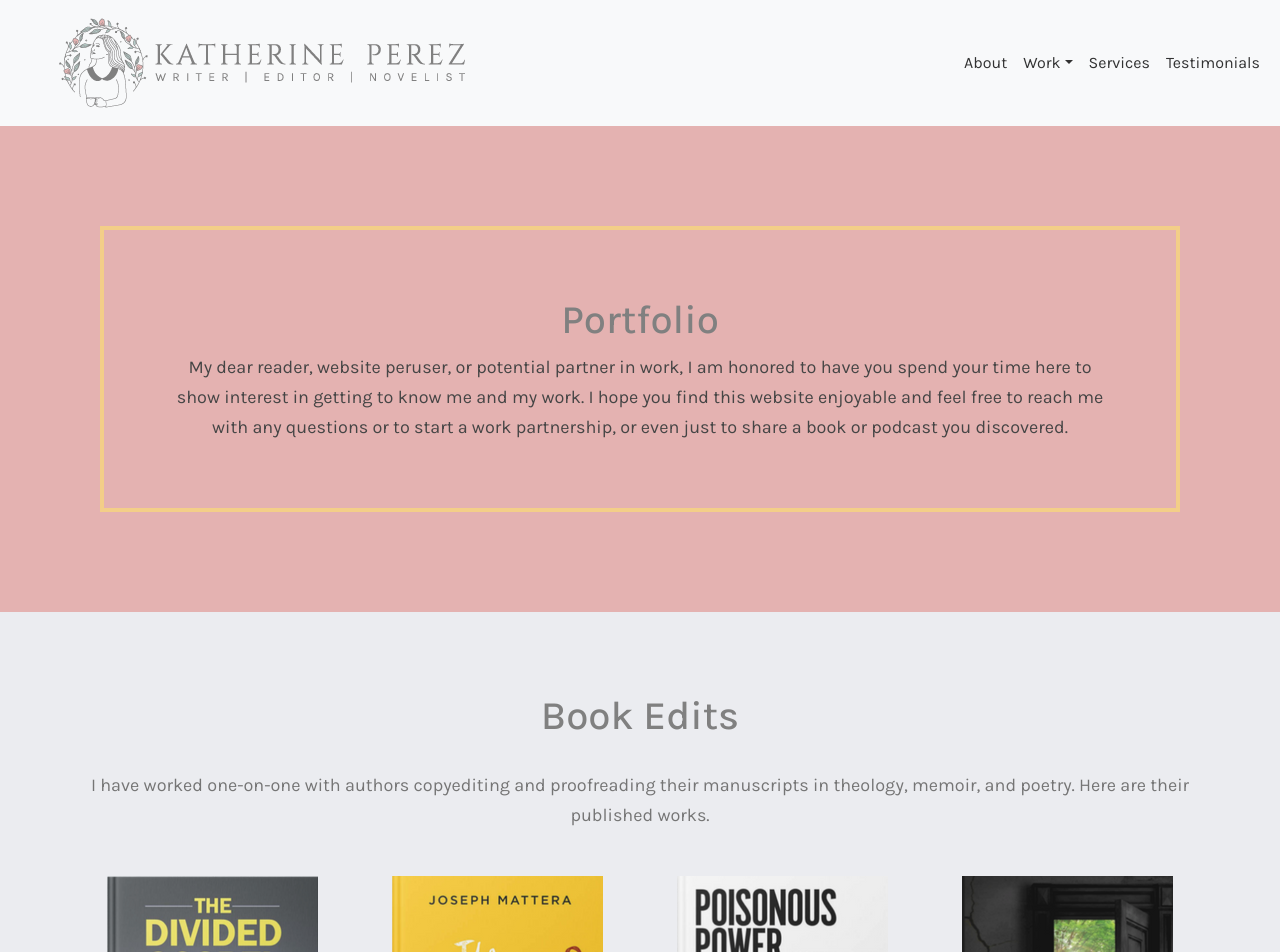
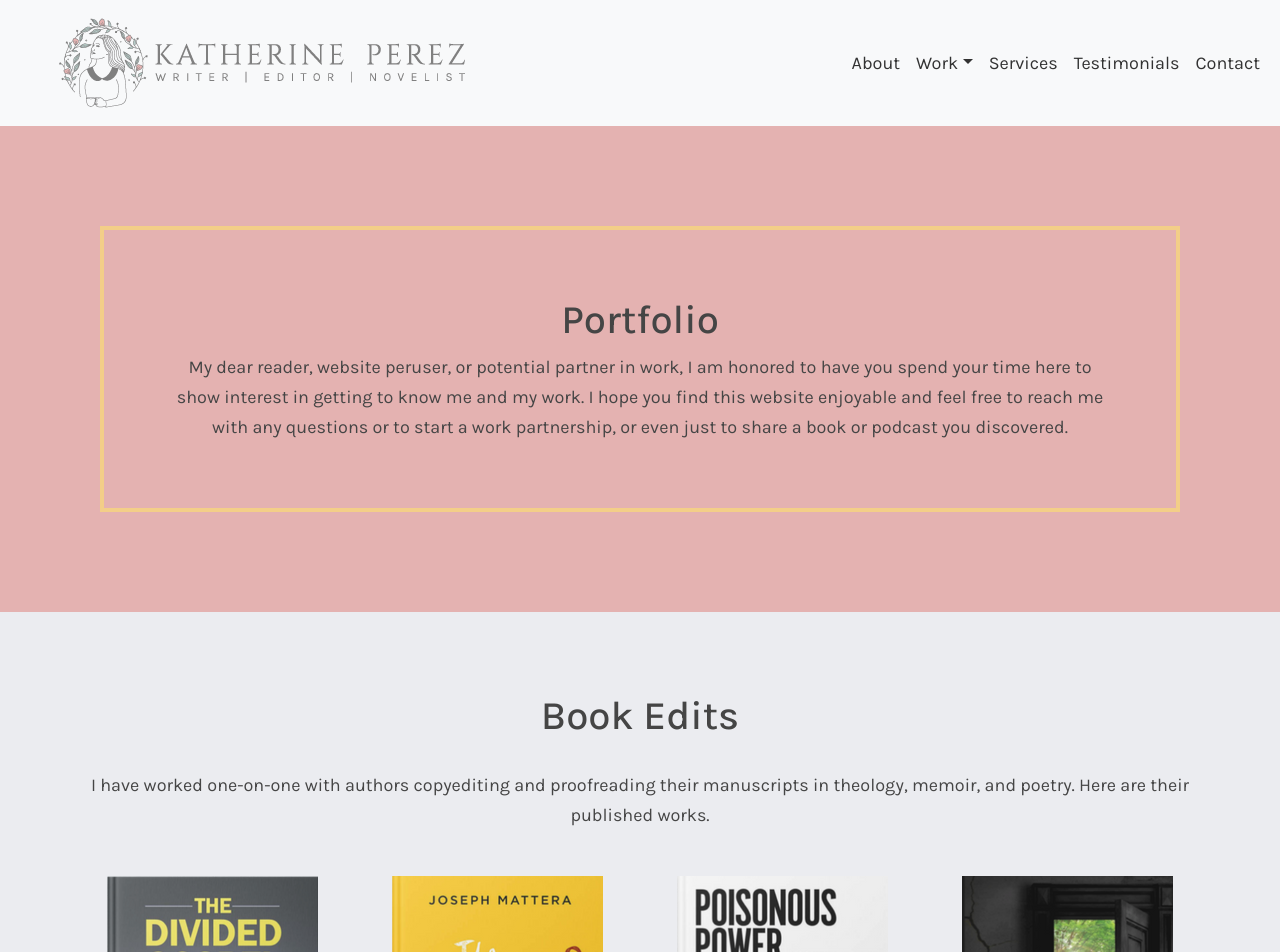
Before and after one commit to Kaitlyn-Lynette/Kathys-Portfolio, a React (Create React App) app: page /portfolio in a window 1280 px wide. Shown: the top 952 px of the page. Built offline with nearby package versions, Linux system fonts and the light colour scheme.

Commit message:
Typography portfolio

```diff
--- a/src/App.css
+++ b/src/App.css
@@ -56,6 +56,10 @@ body {
   color: #757575;
 }
 
+a.nav-link {
+  font-size: 18px;
+}
+
 /* About.js Typograghy*/
 
 .about-text p{
@@ -80,7 +84,15 @@ body {
 }
 
 
+/* Portfolio Typography */
 
+#featuredwork h1 {
+  color:#454545
+}
+
+#featuredwork p{
+  color:#454545
+}
 
 /* __________________________________________________________ */
 
@@ -89,6 +101,7 @@ body {
 .navbar-light .navbar-nav .nav-link {
   color: rgba(0,0,0,.80)
 }
+
 
 /* Carousel */
 .tst-author-info img {
--- a/src/components/Navigation.js
+++ b/src/components/Navigation.js
@@ -76,14 +76,14 @@ const Navigation = () => {
             >
               {navFour}
             </Nav.Link>
-            {/* <Nav.Link
+            <Nav.Link
               href="#contact"
               onClick={() => {
                 history.push("/");
               }}
             >
               {navFive}
-            </Nav.Link> */}
+            </Nav.Link>
           </Nav>
         </Navbar.Collapse>
       </Container>
--- a/src/pages/Services.js
+++ b/src/pages/Services.js
@@ -17,7 +17,7 @@ const Services = () => {
           <h4
      s
           >
-             I share your passion for your work. Contact me if you’re looking for a positive person who can…
+             I will share passion for your work. Contact me if you’re looking for a positive person who can…
           </h4>
           </Col>
         </Row>
@@ -41,7 +41,7 @@ const Services = () => {
           </Col>
           <Col md={4}>
             <Card  className="svs_list h-100">
-              <Card.Img src="/images/services_edit_resize2.jpg" style={{height: "277px"}}  />
+              <Card.Img src="/images/services_edit_resize2.jpg"  />
               <Card.Body>
                 <Card.Title>
                   <h3>Proofread & Edit</h3>
```
